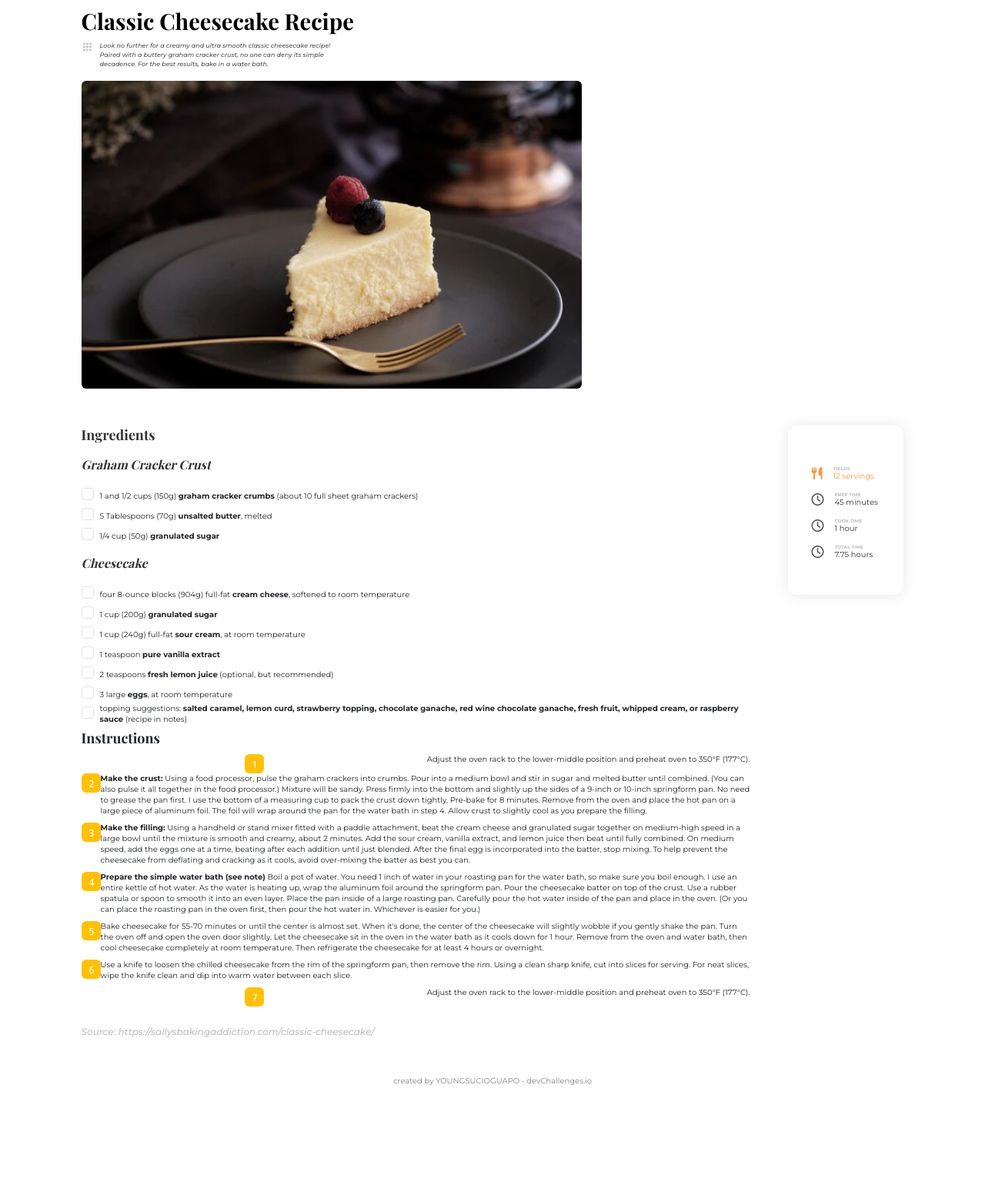
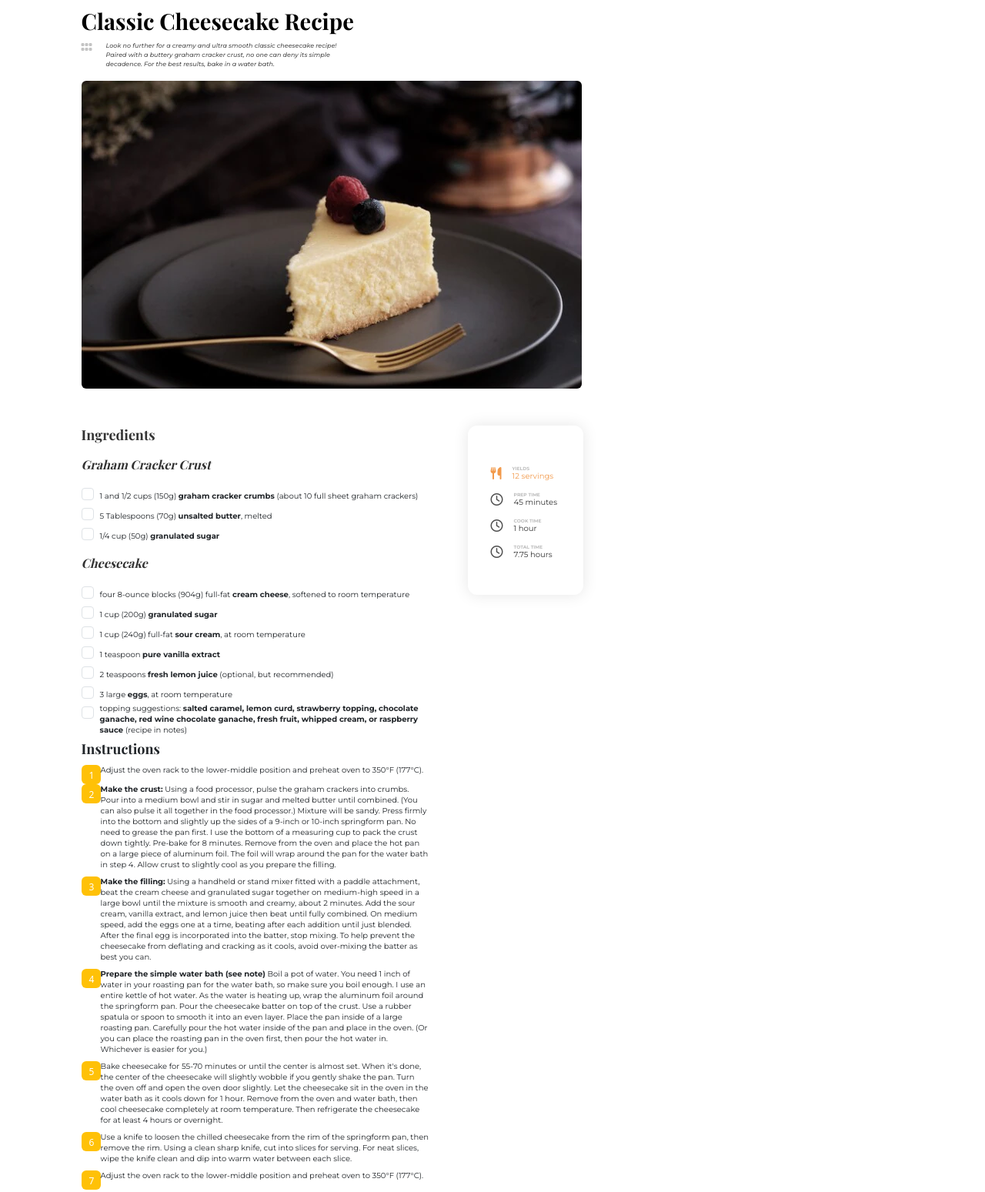
Before and after one commit to YOUNGSUCIOGUAPO/Recipe-Page, a plain HTML site: page index.html in a window 1280 px wide. Shown: the top 1549 px of the page at 77% size. Before the commit the page ends 1412 px from the top, so only its background shows below. Drawn offline with nearby package versions, Linux system fonts and the light colour scheme; a web font is replaced by a local one.

Commit message:
responsiveness for larger screens fixed

```diff
--- a/css/style.css
+++ b/css/style.css
@@ -33,10 +33,6 @@ h1 {
     width: 100%;
 } */
 
-.material-icons {
-    color: #c4c4c4;
-}
-
 .right {
     display: flex;
 }
@@ -44,6 +40,7 @@ h1 {
 .wrapper {
     display: flex;
     flex-direction: column;
+    max-width: 100%;
 }
 
 h6 {
@@ -178,7 +175,7 @@ footer {
     .wrapper {
         display: flex;
         flex-direction: row-reverse;
-
+        max-width: 652px;
     }
 
     body{
@@ -219,7 +216,7 @@ footer {
         line-height: 12px;
     }
 
-    .material-icons {
+    i {
         font-size: 1rem;
     }
 
@@ -270,7 +267,7 @@ footer {
         margin: unset !important;
         width: 25px;
         height: 25px;
-        margin: 0 auto !important;
+        /* margin: 0 auto !important; */
         padding: 5px 10px 15px 10px!important;
     }
 
--- a/index.html
+++ b/index.html
@@ -24,12 +24,12 @@
     <main class="ps-3 pe-3">
         <h1 id="heading">Classic Cheesecake Recipe</h1>
         <div class="d-flex">
-            <span class="material-icons">apps</span>
+            <i class="fa-solid fa-grip" style="color: #c4c4c4;"></i>
             <p class="paragraph ms-2">
             Look no further for a creamy and ultra smooth classic cheesecake recipe! Paired with a buttery graham cracker crust, no one can deny its simple decadence. For the best results, bake in a water bath.
             </p>
         </div>
-        <img src="images/rep.jpg" class="img-fluid rounded" alt="">
+        <img src="images/rep.jpg" class="img-fluid rounded" alt="classic cheesecake">
 
         <div class="wrapper">
             <div class="right my-3">
```
